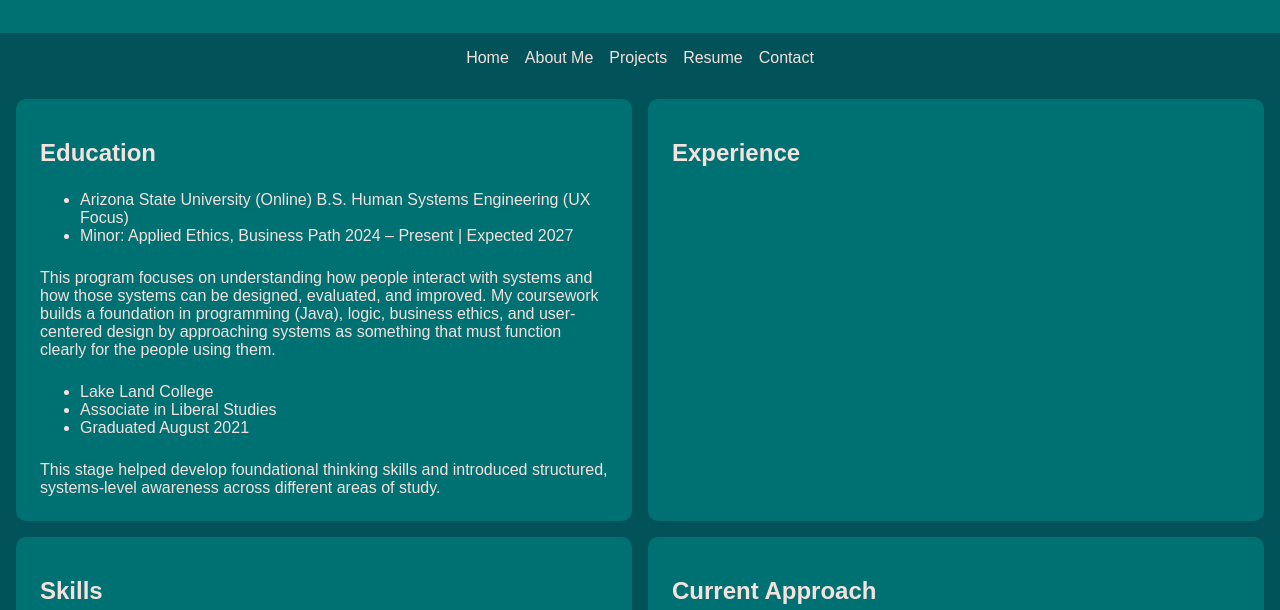
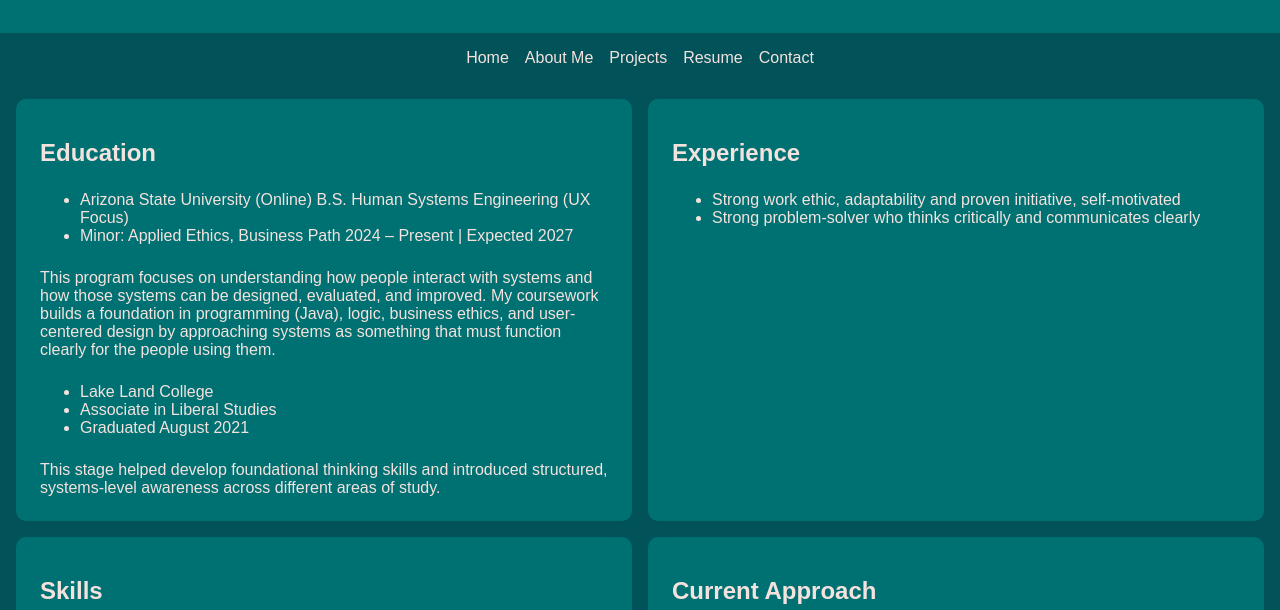
Before and after one commit to jstinso5/my-first-portfolio, a plain HTML site: page resume.html in a window 1280 px wide. Shown: the part 111-721 px from the top of the page. Drawn offline with Linux system fonts and the light colour scheme.

Commit message:
update resume

```diff
--- a/resume.html
+++ b/resume.html
@@ -40,6 +40,10 @@
         </section>
         <section>
             <h2>Experience</h2>
+            <ul>
+                <li>Strong work ethic, adaptability and proven initiative, self-motivated </li>
+                <li>Strong problem-solver who thinks critically and communicates clearly</li>
+            </ul>
         </section>
         <section>
             <h2>Skills</h2>
```
